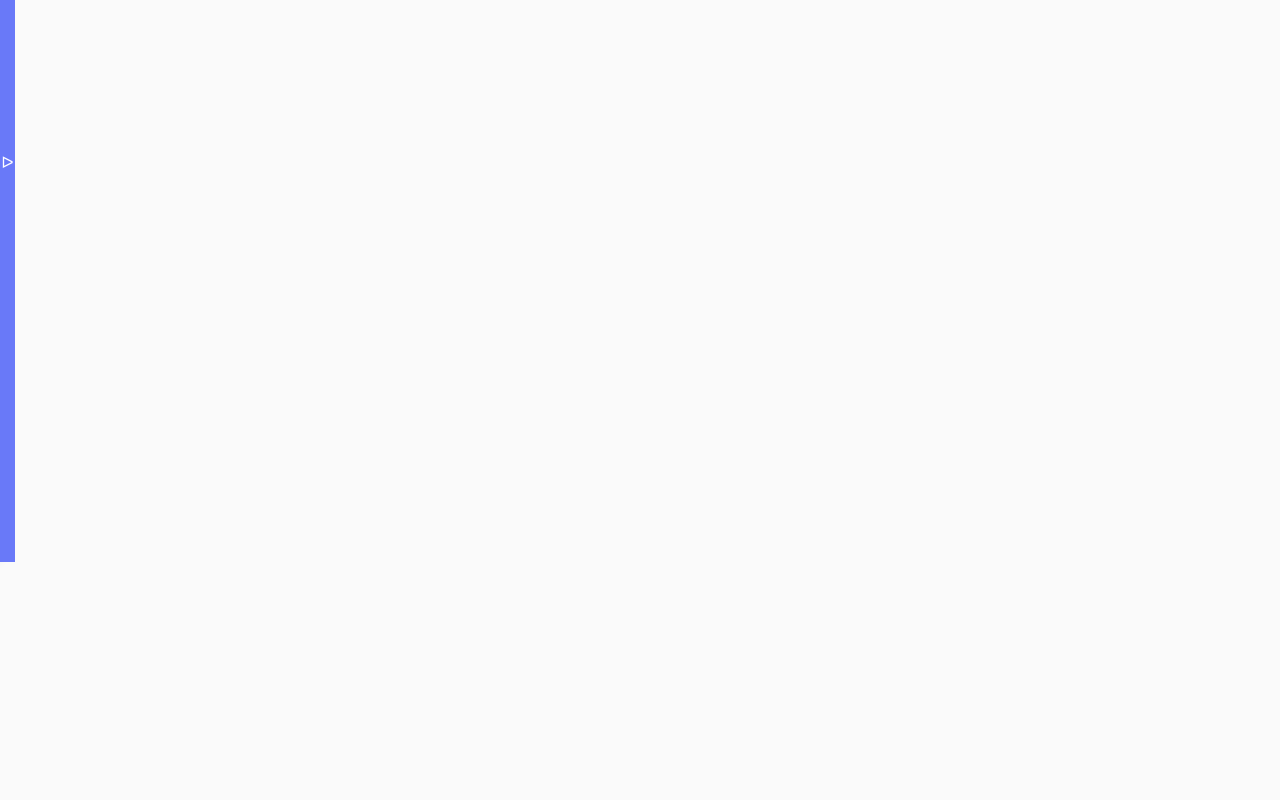
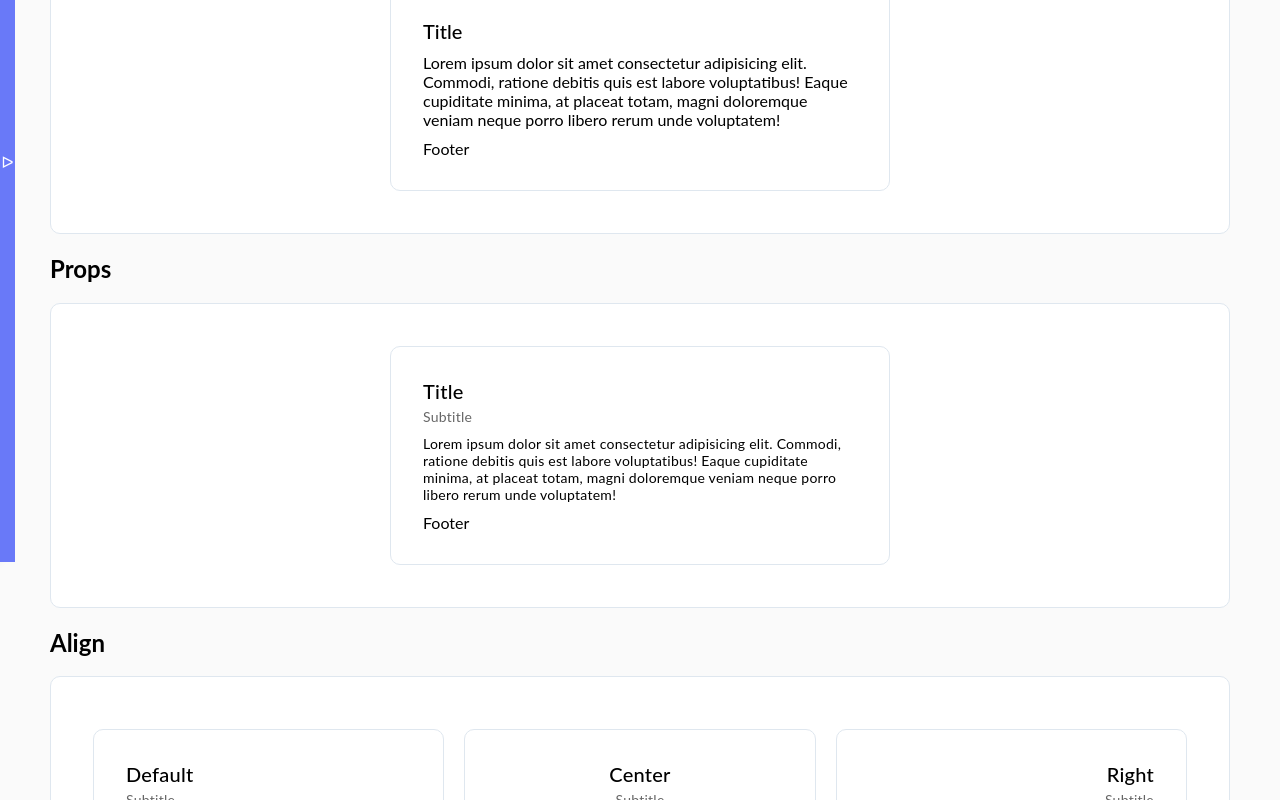
Before and after one commit to stark1406/vs-components, a Vue app: page /card in a window 1280 px wide. Shown: the part 300-1100 px from the top of the page. Before the commit the page ends 800 px from the top, so only its background shows below. Built offline with nearby package versions, Linux system fonts and the light colour scheme.

Commit message:
feat: implementation of the card component

```diff
--- a/src/components/layout/Sidebar.vue
+++ b/src/components/layout/Sidebar.vue
@@ -26,6 +26,10 @@ const links = ref<Array<Link>>([
   {
     name: 'Datepicker',
     href: '/datepicker'
+  },
+  {
+    name: 'Card',
+    href: '/card'
   },
 ])
 </script>
--- /dev/null
+++ b/src/components/vs/card/contract.ts
@@ -0,0 +1,54 @@
+import { defineComponent } from 'vue'
+
+export const CardContract = defineComponent({
+  props: {
+    title: {
+      type: String,
+      default: undefined
+    },
+    subtitle: {
+      type: String,
+      default: undefined
+    },
+    text: {
+      type: String,
+      default: undefined
+    },
+    footer: {
+      type: String,
+      default: undefined
+    },
+    isAlignCenter: {
+      type: Boolean,
+      default: false
+    },
+    isAlignRight: {
+      type: Boolean,
+      default: false
+    },
+    height: {
+      type: String,
+      default: undefined
+    },
+    maxHeight: {
+      type: String,
+      default: undefined
+    },
+    minHeight: {
+      type: String,
+      default: undefined
+    },
+    width: {
+      type: String,
+      default: undefined
+    },
+    maxWidth: {
+      type: String,
+      default: undefined
+    },
+    minWidth: {
+      type: String,
+      default: undefined
+    }
+  },
+})
--- /dev/null
+++ b/src/components/vs/card/default/card.vue
@@ -0,0 +1,153 @@
+<script lang="ts">
+import { defineComponent } from 'vue'
+import { CardContract } from '../contract'
+import { useCard } from '../setup'
+
+export default defineComponent({
+  name: 'VsCard',
+  extends: CardContract,
+  setup(props) {
+    return useCard(props)
+  },
+})
+</script>
+
+<template>
+  <div
+    class="card"
+    :style="styleCard"
+  >
+    <div class="card_header">
+      <div v-if="title">
+        <div
+          :class="[
+            'title',
+            {
+              'align_center': isAlignCenter,
+              'align_right': isAlignRight,
+            }
+          ]"
+        >
+          {{ title }}
+        </div>
+        <div
+          :class="[
+            'subtitle',
+            {
+              'align_center': isAlignCenter,
+              'align_right': isAlignRight,
+            }
+          ]"
+        >
+          {{ subtitle }}
+        </div>
+      </div>
+      <slot
+        name="title"
+      />
+    </div>
+
+    <div class="card_content">
+      <div v-if="text">
+        <div
+          :class="[
+            'text',
+            {
+              'align_center': isAlignCenter,
+              'align_right': isAlignRight,
+            }
+          ]"
+        >
+          {{ text }}
+        </div>
+      </div>
+      <slot />
+    </div>
+
+    <div class="card_footer">
+      <div v-if="footer">
+        <div
+          :class="[
+            'footer',
+            {
+              'align_center': isAlignCenter,
+              'align_right': isAlignRight,
+            }
+          ]"
+        >
+          {{ footer }}
+        </div>
+      </div>
+      <slot name="footer" />
+    </div>
+  </div>
+</template>
+
+<style lang="scss" scoped>
+.card {
+  background: var(--surface-card);
+  border: var(--card-border);
+  border-radius: 10px;
+  padding: 2rem;
+}
+
+.card_header {
+  margin-bottom: 10px;
+}
+.card_content {
+  display: flex;
+  @media screen and (max-width: 768px) {
+    flex-direction: column;
+  }
+}
+
+.card_footer {
+  margin-top: 10px;
+}
+
+.title {
+  display: block;
+  flex: none;
+  font-size: 1.25rem;
+  font-weight: 500;
+  hyphens: auto;
+  letter-spacing: 0.0125em;
+  min-width: 0;
+  margin-bottom: 5px;
+  overflow-wrap: normal;
+  overflow: hidden;
+  text-overflow: ellipsis;
+  text-transform: none;
+  white-space: nowrap;
+  word-break: normal;
+  word-wrap: break-word;
+}
+
+.align_center {
+  text-align: center;
+}
+
+.align_right {
+  text-align: right;
+}
+
+.subtitle {
+  display: block;
+  flex: none;
+  font-size: 0.875rem;
+  font-weight: 400;
+  letter-spacing: 0.0178571429em;
+  opacity: 0.6;
+  overflow: hidden;
+  text-overflow: ellipsis;
+  text-transform: none;
+  white-space: nowrap;
+}
+
+.text {
+  font-size: 0.875rem;
+  font-weight: 400;
+  letter-spacing: 0.0178571429em;
+  text-transform: none;
+}
+</style>
--- /dev/null
+++ b/src/components/vs/card/index.ts
@@ -0,0 +1 @@
+export { default as VsCard } from './default/card.vue'
--- /dev/null
+++ b/src/components/vs/card/setup.ts
@@ -0,0 +1,18 @@
+import { computed } from 'vue'
+
+export function useCard(props) {
+  const styleCard = computed(() => {
+    return `
+      height: ${props.height};
+      max-height: ${props.maxHeight};
+      min-height: ${props.minHeight};
+      max-width: ${props.maxWidth};
+      min-width: ${props.minWidth};
+      width: ${props.width};
+    `
+  })
+
+  return {
+    styleCard
+  }
+}
--- a/src/router/index.ts
+++ b/src/router/index.ts
@@ -4,6 +4,7 @@ const index = () => import("@/views/index.vue")
 const Button = () => import('@/views/button/default/Button.vue')
 const Input = () => import('@/views/input/default/Input.vue')
 const Datepicker = () => import('@/views/datepicker/default/Datepicker.vue')
+const Card = () => import('@/views/card/default/Card.vue')
 
 interface Route {
   path: string;
@@ -31,6 +32,11 @@ const routes: Array<Route> = [
     path: '/datepicker',
     name: 'Datepicker',
     component: Datepicker
+  },
+  {
+    path: '/card',
+    name: 'Card',
+    component: Card
   }
 ]
 
--- a/src/views/button/default/Button.vue
+++ b/src/views/button/default/Button.vue
@@ -1,6 +1,7 @@
 <script lang="ts" setup>
 import { VsButton } from '@/components/vs/button'
 import { templates } from '../data'
+import { VsCard } from '@vs/card'
 </script>
 
 <template>
@@ -14,8 +15,9 @@ import { templates } from '../data'
     <h2>
       {{ template.header }}
     </h2>
+    <vs-card>
       <div
-      class="card"
+        class="content"
       >
         <div
           v-for="(items, ind) in template.items"
@@ -33,6 +35,7 @@ import { templates } from '../data'
           />
         </div>
       </div>
+    </vs-card>
   </div>
 </template>
 
@@ -41,16 +44,13 @@ import { templates } from '../data'
   border-left: 5px solid var(--primary);
   padding-left: 15px;
 }
-.card {
+.content {
   display: flex;
+  justify-content: center;
   flex-wrap: wrap;
-  margin-bottom: 20px;
-  justify-content: center;
-  gap: 1rem;
-  background: var(--surface-card);
-  border: var(--card-border);
-  border-radius: 10px;
-  margin-bottom: 1rem;
-  padding: 2rem;
+  min-width: 100%;
+  & > div {
+    margin: 10px;
+  }
 }
 </style>
--- /dev/null
+++ b/src/views/card/default/Card.vue
@@ -0,0 +1,108 @@
+<script lang="ts" setup>
+import { VsCard } from '@vs/card'
+
+const textCard =
+`Lorem ipsum dolor sit amet consectetur adipisicing elit.
+Commodi, ratione debitis quis est labore voluptatibus!
+Eaque cupiditate minima, at placeat totam, magni doloremque veniam neque porro libero rerum unde voluptatem!`
+</script>
+
+<template>
+  <h1 class="heading">
+    Card
+  </h1>
+  <h2>
+    Slot
+  </h2>
+  <vs-card>
+    <template #default>
+      <div class="slot">
+        <vs-card
+          max-width="500px"
+        >
+          <template #title>
+            <div class="title_slot">
+              Title
+            </div>
+          </template>
+          <template #default>
+            {{ textCard }}
+          </template>
+          <template #footer>
+            Footer
+          </template>
+        </vs-card>
+      </div>
+    </template>
+  </vs-card>
+  <h2>
+    Props
+  </h2>
+  <vs-card>
+    <template #default>
+      <div class="props">
+        <vs-card
+          title="Title"
+          subtitle="Subtitle"
+          :text="textCard"
+          footer="Footer"
+          max-width="500px"
+        />
+      </div>
+    </template>
+  </vs-card>
+  <h2>
+    Align
+  </h2>
+  <vs-card>
+    <template #default>
+      <div class="align">
+        <vs-card
+          title="Default"
+          subtitle="Subtitle"
+          :text="textCard"
+          footer="Footer"
+        />
+      </div>
+      <div class="align">
+        <vs-card
+          title="Center"
+          subtitle="Subtitle"
+          :text="textCard"
+          is-align-center
+          footer="Footer"
+        />
+      </div>
+      <div class="align">
+        <vs-card
+          title="Right"
+          subtitle="Subtitle"
+          :text="textCard"
+          is-align-right
+          footer="Footer"
+        />
+      </div>
+    </template>
+  </vs-card>
+</template>
+
+<style lang="scss" scoped>
+.heading {
+  border-left: 5px solid var(--primary);
+  padding-left: 15px;
+}
+
+.title_slot {
+  font-size: 1.25rem;
+  font-weight: 500;
+}
+
+.slot, .props {
+  display: flex;
+  justify-content: center;
+  min-width: 100%;
+}
+.align {
+  margin: 10px;
+}
+</style>
--- a/src/views/datepicker/default/Datepicker.vue
+++ b/src/views/datepicker/default/Datepicker.vue
@@ -2,6 +2,7 @@
 import { ref } from 'vue'
 import { VsDatePicker } from '@/components/vs/datepicker'
 import { VsInput } from '@vs/input'
+import { VsCard } from '@vs/card'
 
 let valueDate = ref<string>('')
 
@@ -17,9 +18,8 @@ function updateValueDate(value: string) {
   <h2>
     Date-inline
   </h2>
-  <div
-    class="card"
-  >
+  <vs-card>
+    <div class="content">
       <div class="date_inline">
         <div class="calendar">
           <vs-date-picker
@@ -33,6 +33,7 @@ function updateValueDate(value: string) {
         />
       </div>
     </div>
+  </vs-card>
 </template>
 
 <style lang="scss" scoped>
@@ -40,18 +41,12 @@ function updateValueDate(value: string) {
   border-left: 5px solid var(--primary);
   padding-left: 15px;
 }
+.content {
+  display: flex;
+  justify-content: center;
+  min-width: 100%;
+}
 
-.card {
-  display: flex;
-  flex-wrap: wrap;
-  justify-content: center;
-  gap: 1rem;
-  background: var(--surface-card);
-  border: var(--card-border);
-  border-radius: 10px;
-  margin-bottom: 1rem;
-  padding: 2rem;
-}
 .date_inline {
   width: 280px;
 }
--- a/src/views/input/default/Input.vue
+++ b/src/views/input/default/Input.vue
@@ -1,6 +1,7 @@
 <script lang="ts" setup>
 import { ref } from 'vue'
 import { VsInput } from '@vs/input'
+import { VsCard } from '@vs/card'
 
 const valueName = ref<string>('')
 const valueEmail = ref<string>('')
@@ -12,7 +13,11 @@ const valueNumber = ref<number>(0)
   <h1 class="heading">
     Input
   </h1>
-  <div class="card">
+  <h2>
+    Default
+  </h2>
+  <vs-card>
+    <div class="content">
       <vs-input
         v-model:value="valueName"
         label="Name"
@@ -20,6 +25,13 @@ const valueNumber = ref<number>(0)
         width="300px"
         placeholder="Name"
       />
+    </div>
+  </vs-card>
+  <h2>
+    Underlined
+  </h2>
+  <vs-card>
+    <div class="content">
       <vs-input
         v-model:value="valueEmail"
         label="Email"
@@ -29,6 +41,13 @@ const valueNumber = ref<number>(0)
         styling-mode="underlined"
         placeholder="Email"
       />
+    </div>
+  </vs-card>
+  <h2>
+    Number
+  </h2>
+  <vs-card>
+    <div class="content">
       <vs-input
         v-model:value="valueNumber"
         label="Number"
@@ -37,6 +56,7 @@ const valueNumber = ref<number>(0)
         width="300px"
       />
     </div>
+  </vs-card>
 </template>
 
 <style lang="scss" scoped>
@@ -44,16 +64,10 @@ const valueNumber = ref<number>(0)
   border-left: 5px solid var(--primary);
   padding-left: 15px;
 }
-.card {
+
+.content {
   display: flex;
-  flex-wrap: wrap;
-  margin-bottom: 20px;
   justify-content: center;
-  gap: 1rem;
-  background: var(--surface-card);
-  border: var(--card-border);
-  border-radius: 10px;
-  margin-bottom: 1rem;
-  padding: 2rem;
+  min-width: 100%;
 }
 </style>
```
Lines whose indentation alone changed are shown as unchanged.
